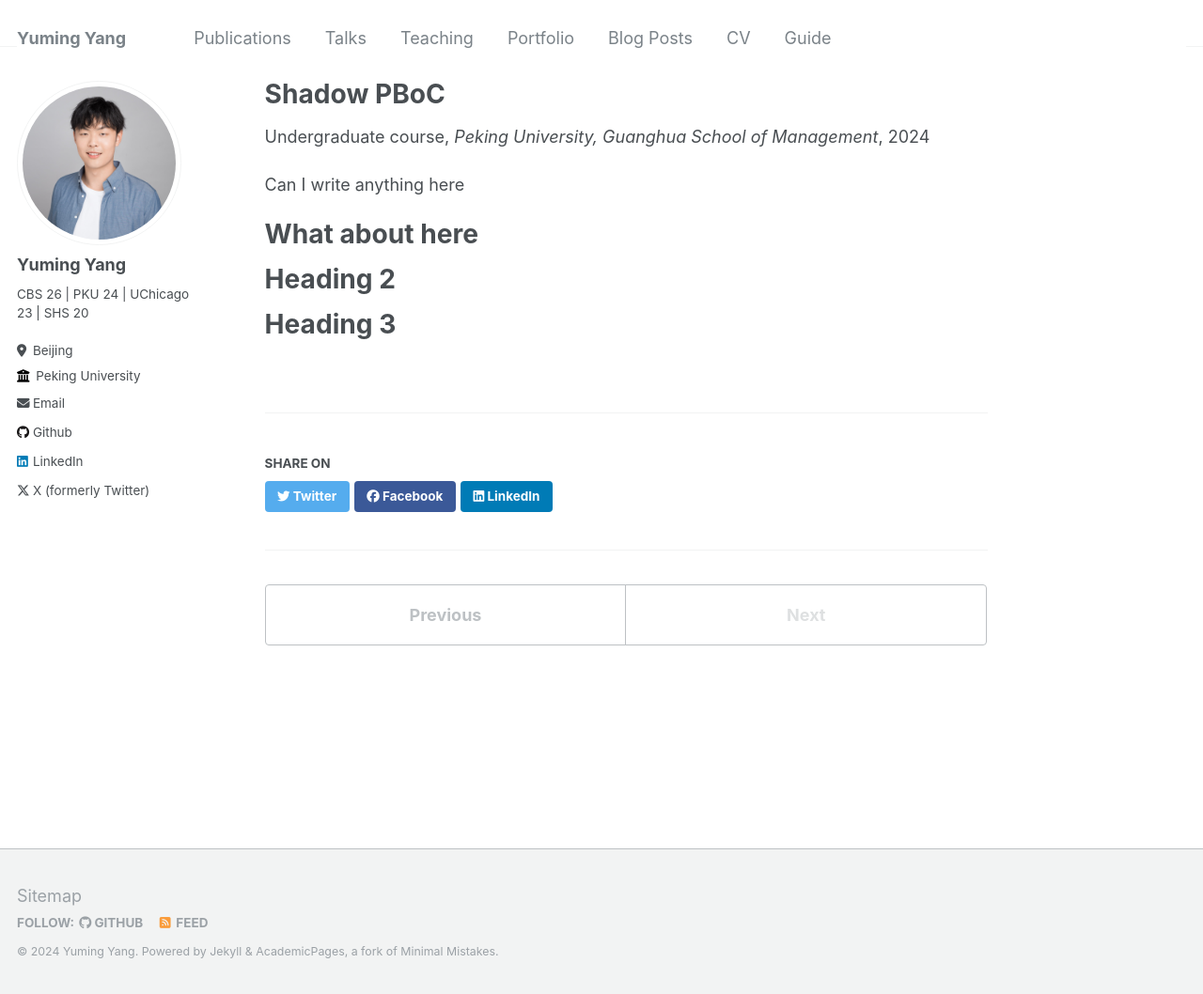
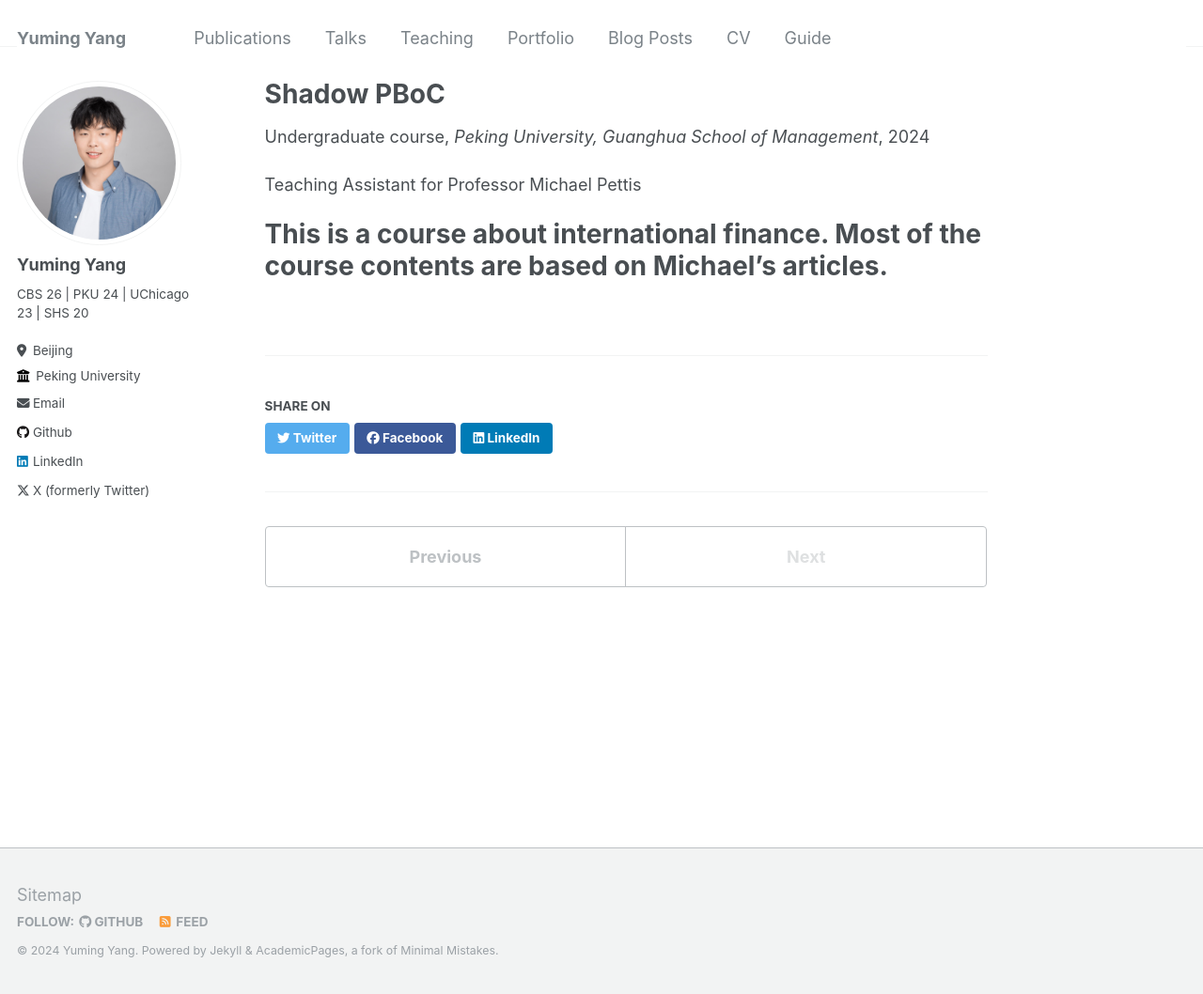
Before and after one commit to Yuming-Yang/yuming-yang.github.io, a Jekyll site: the page built from _teaching/Shadow PBoC.md, in a window 1280 px wide and 1058 px high. Shown: the whole window at 94% size. Built offline with Jekyll 4.4.1, drawn with Linux system fonts in a browser that asks for light colours.

Commit message:
Update Shadow PBoC.md

```diff
--- a/_teaching/Shadow PBoC.md
+++ b/_teaching/Shadow PBoC.md
@@ -8,13 +8,7 @@ date: 2024-03-01
 location: "Beijing, China"
 ---
 
-Can I write anything here
+Teaching Assistant for Professor Michael Pettis
 
-What about here
+This is a course about international finance. Most of the course contents are based on Michael's articles.
 ======
-
-Heading 2
-======
-
-Heading 3
-======
```
